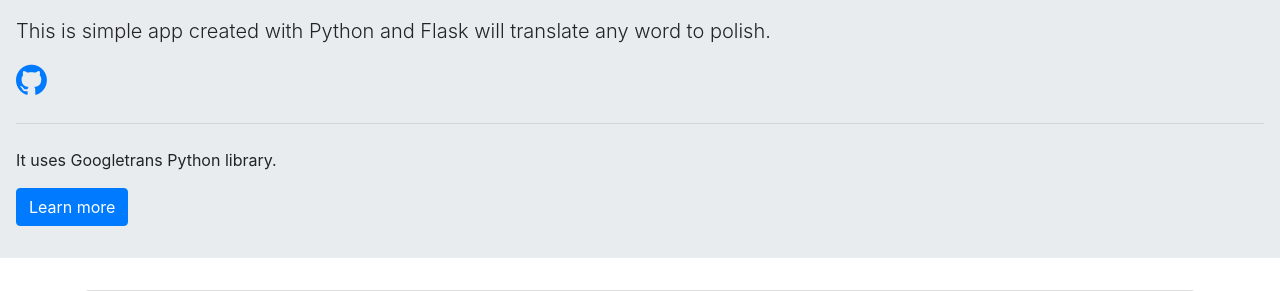
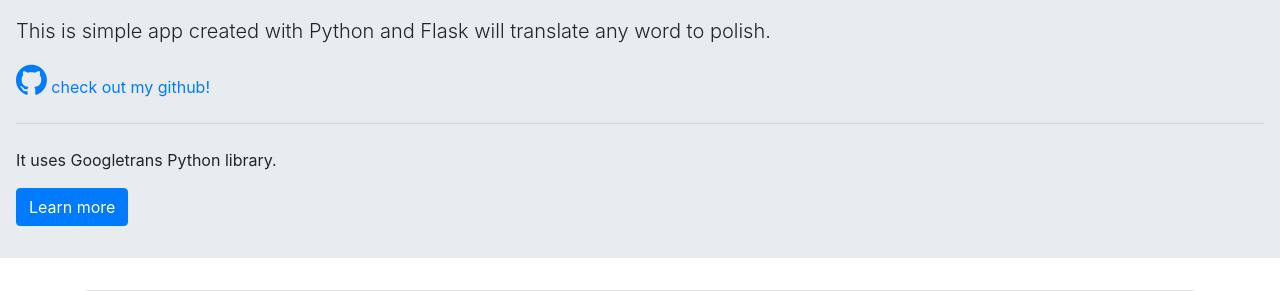
Before and after one commit to tomaszpionka/tp-python, a Flask app: page / in a window 1280 px wide. Shown: the part 56-347 px from the top of the page. Run offline with Flask 2, Linux system fonts and the light colour scheme; some libraries are stand-ins or nearby versions.

Commit message:
add text to link

```diff
--- a/templates/home.html
+++ b/templates/home.html
@@ -33,8 +33,9 @@
         to polish.
       </p>
       <a href="https://github.com/tomaszpionka" target="_blank"
-        ><i class="fa fa-github" style="font-size: 36px;"></i
-      ></a>
+        ><i class="fa fa-github" style="font-size: 36px;"></i> check out my
+        github!</a
+      >
       <hr class="my-4" />
       <p>
         It uses Googletrans Python library.
```
